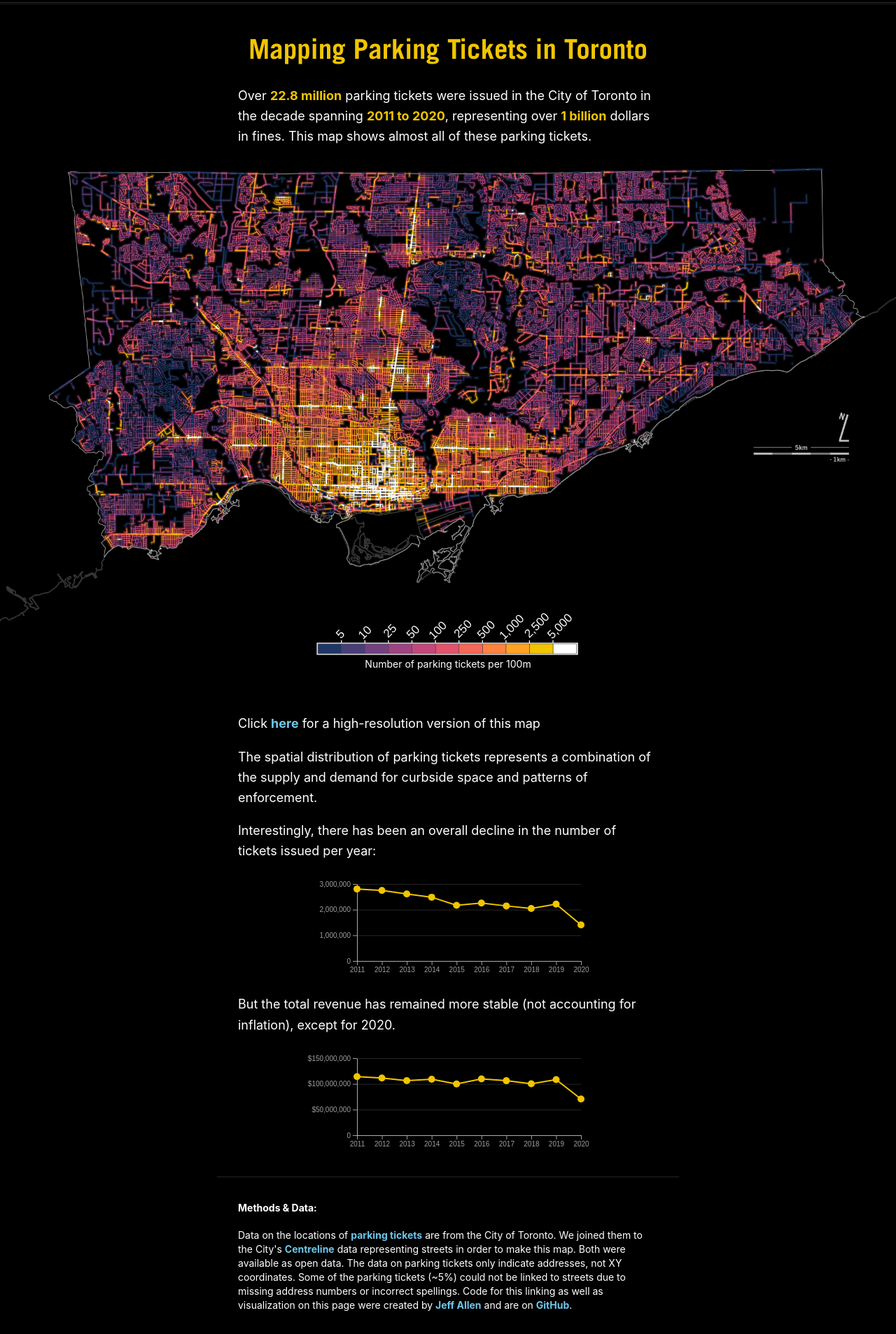
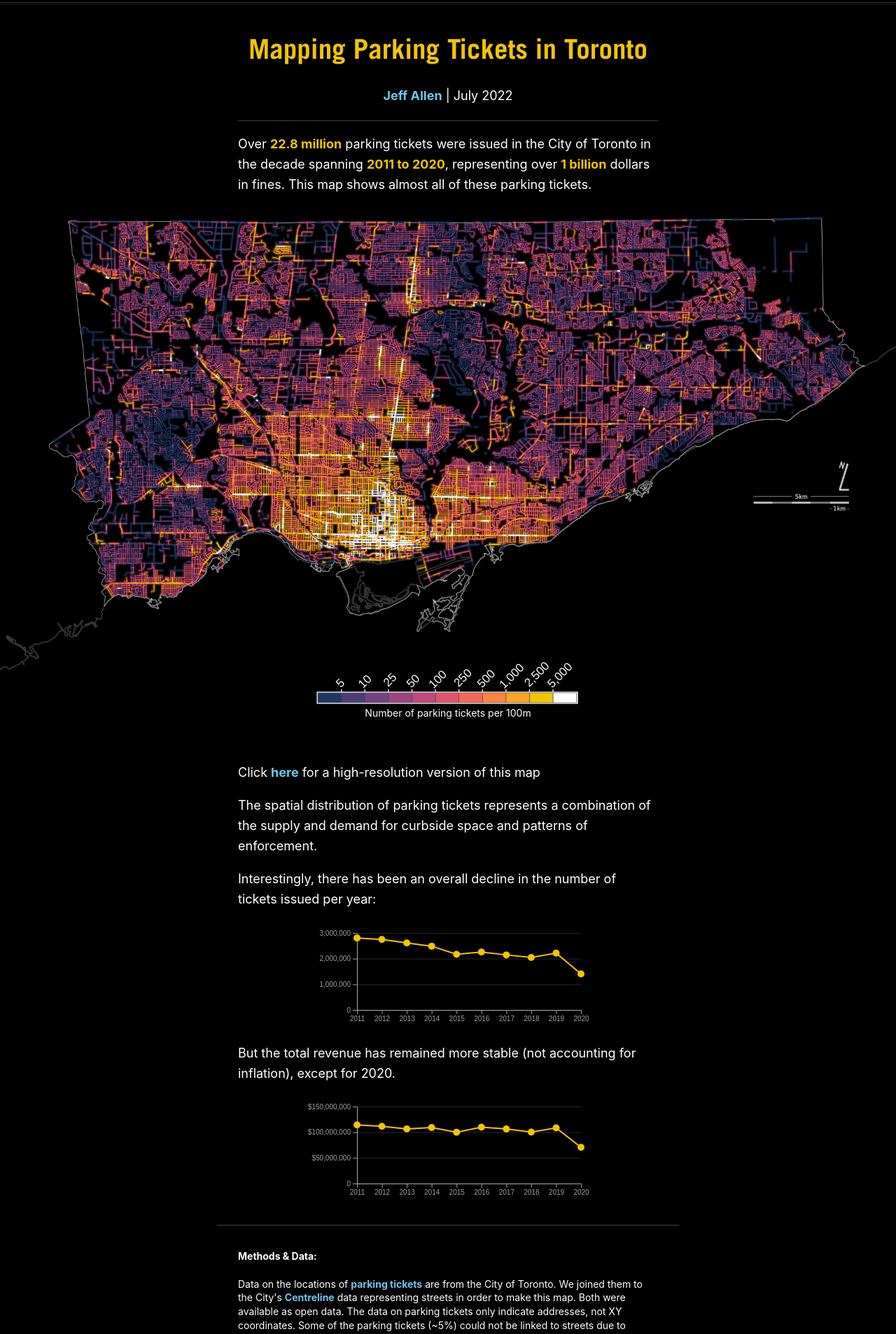
Before and after one commit to schoolofcities/parking-tickets-toronto, a Svelte app: page / in a window 1280 px wide. Shown: the part 47-1953 px from the top of the page at 70% size. Built offline with nearby package versions, Linux system fonts and the light colour scheme.

Commit message:
create author / date

```diff
--- a/src/App.svelte
+++ b/src/App.svelte
@@ -13,6 +13,7 @@
 	<div class="content">
 		<br /><br />
 		<h1>Mapping Parking Tickets in Toronto</h1>
+		<p id="author"><a href="https://jamaps.github.io">Jeff Allen</a> | July 2022</p>
 		<p>
 			Over <span id="bold">22.8 million</span> parking tickets were issued
 			in the City of Toronto in the decade spanning
@@ -121,6 +122,12 @@
 			Oxygen, Ubuntu, Cantarell, "Open Sans", "Helvetica Neue", sans-serif;
 	}
 
+	#author {
+		text-align: center;
+		padding-bottom: 21px;
+		border-bottom: solid 1px rgb(255, 255, 255, 0.25);
+	}
+
 	a {
 		color: #6fc7ea;
 		text-decoration: none;
@@ -139,7 +146,7 @@
 		width: calc(100% - 60px);
 		padding: 30px;
 		padding-top: 20px;
-		border-top: solid 1px rgb(255, 255, 255, 0.15);
+		border-top: solid 1px rgb(255, 255, 255, 0.25);
 	}
 	.info p {
 		width: 100%;
```
Also changed, not shown: 1 other file (tests, documents, lock files or other folders).
